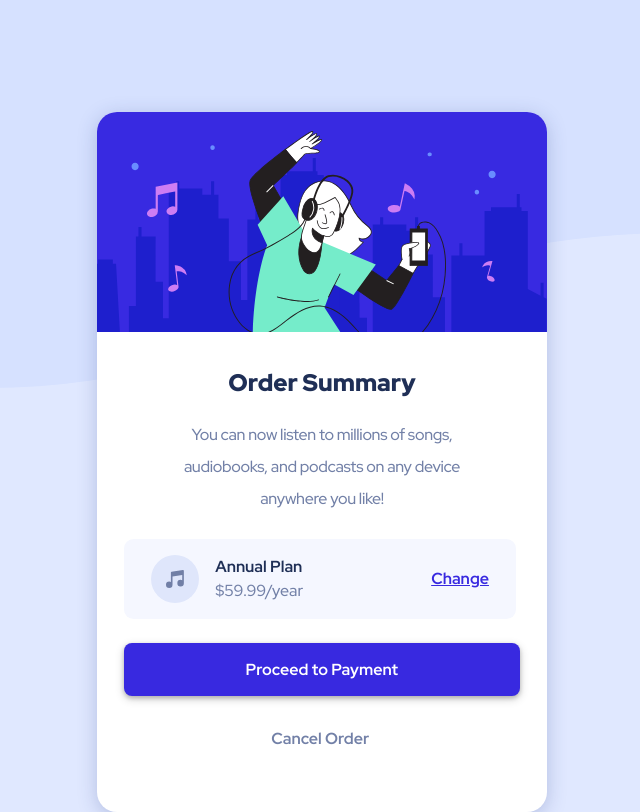
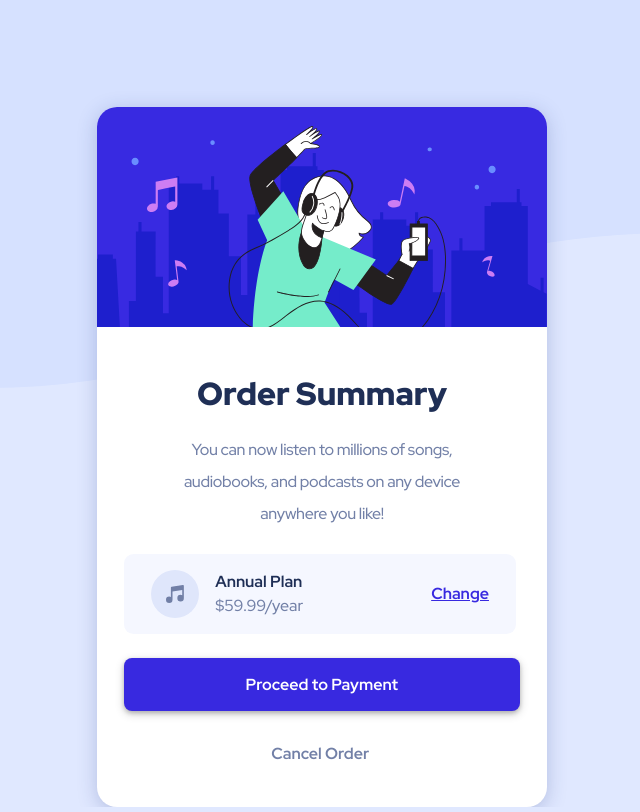
Before and after one commit to ezgidev/Order-Summary-Component, a plain HTML site: page index.html in a window 1280 px wide. Shown: the whole page, without its empty margins (318-958 px from the left). Drawn offline with Linux system fonts and the light colour scheme.

Commit message:
Update style.css

```diff
--- a/style.css
+++ b/style.css
@@ -84,7 +84,7 @@ height: 700px;
 background: #FFFFFF;
 box-shadow: 0px 4px 19px rgba(42, 62, 134, 0.25);
 border-radius: 20px;
-margin-top: 7em;
+margin-top: 6.7em;
 }
 
 .container {
@@ -103,7 +103,7 @@ margin-top: 7em;
    justify-content: center;
    font-weight: 900;
    margin-top: 1.5em;
-   font-size: 1.5em;
+   font-size: 2em;
    color: hsl(223, 47%, 23%);
 }
 
```
